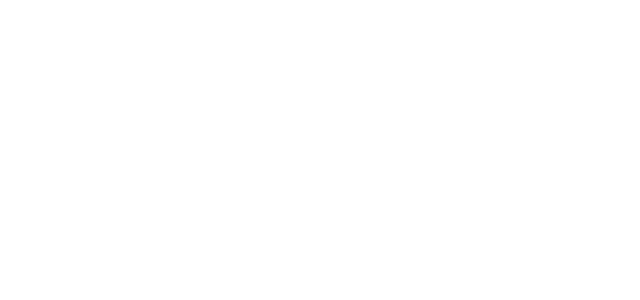
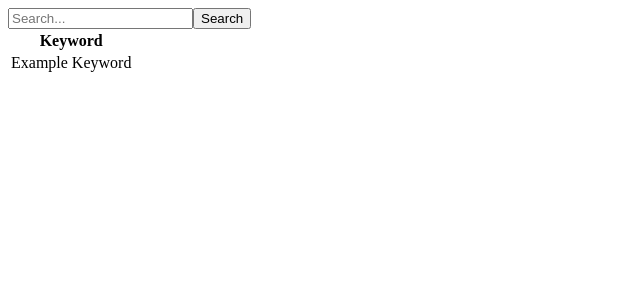
Before and after one commit to shadero/search-copilot, a React (Vite) app: page /suggestKeywords in a window 1280 px wide. Before the commit this address had no page. Shown: the top 300 px of the page, without its empty margins (0-640 px from the left). Built offline with nearby package versions, Linux system fonts and the light colour scheme.

Commit message:
Add SuggestKeywordsPage

```diff
--- /dev/null
+++ b/src/SuggestKeywordsPage.tsx
@@ -0,0 +1,35 @@
+import { useSearchParams } from "react-router-dom";
+import ResultTable from "./components/ResultTable";
+import SearchBar from "./components/SearchBar";
+import { useState } from "react";
+
+function SuggestResultRow({keyword}: { keyword: string }) {
+	return (
+		<tr>
+			<td>{keyword}</td>
+		</tr>
+	);
+}
+
+function SuggestKeywordsPage() {
+	const [searchParams, setSearchParams] = useSearchParams();
+	const initialQuery = searchParams.get("q") || "";
+	const [query, setQuery] = useState<string>(initialQuery);
+	const [results, setResults] = useState([]);
+
+	const handleSubmit = (event: React.FormEvent) => {
+		event.preventDefault();
+		setSearchParams({ q: query.trim() });
+	};
+
+	const headers = ["Keyword"];
+	const rows = [<SuggestResultRow keyword="Example Keyword" />];
+	return (
+		<>
+			<SearchBar initialQuery={query} setQuery={setQuery} onSubmit={handleSubmit} />
+			<ResultTable headers={headers} rows={rows} />
+		</>
+	);
+}
+
+export default SuggestKeywordsPage;
--- a/src/react-router/AppRoutes.tsx
+++ b/src/react-router/AppRoutes.tsx
@@ -5,6 +5,7 @@ import {
 } from "react-router-dom";
 import App from "../App";
 import SearchPage from "../SearchPage";
+import SuggestKeywordsPage from "../SuggestKeywordsPage";
 
 const AppRoutes = () => {
   return (
@@ -12,6 +13,7 @@ const AppRoutes = () => {
       <Routes>
         <Route path='/' element={<App />} />
         <Route path='/search' element={<SearchPage />} />
+        <Route path='/suggestKeywords' element={<SuggestKeywordsPage />} />
       </Routes>
     </BrowserRouter>
   )
```
